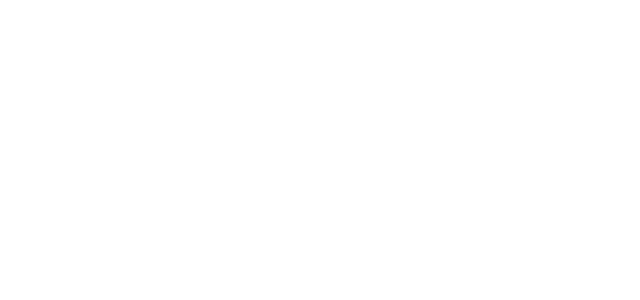
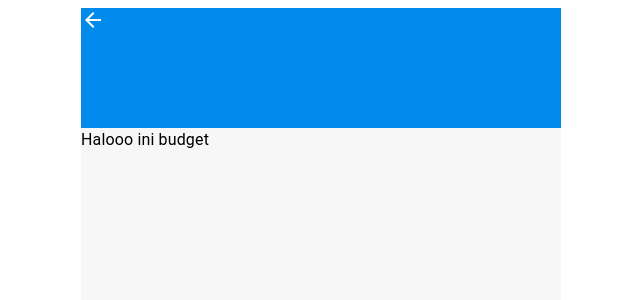
Before and after one commit to agnesjuliana/U.Digi, a React (Create React App) app: page /budgeting in a window 1280 px wide. Shown: the top 300 px of the page, without its empty margins (319-959 px from the left). Built offline with nearby package versions, Linux system fonts and the light colour scheme.

Commit message:
add topController

```diff
--- a/src/App.js
+++ b/src/App.js
@@ -4,6 +4,7 @@
 import Home from './pages/home';
 import Notifikasi from './pages/notifikasi';
 import Setting from './pages/setting';
+import Budgeting from './pages/budgeting';
 
 function App() {
   return (
@@ -12,6 +13,7 @@
       <Route component={Riwayat} path="/riwayat" />
       <Route component={Notifikasi} path="/notifikasi" />
       <Route component={Setting} path="/setting" />
+      <Route component={Budgeting} path="/budgeting" />
     </Switch>
   );
 }
--- /dev/null
+++ b/src/components/topController.js
@@ -0,0 +1,12 @@
+import React from 'react';
+import ArrowBackIcon from '@mui/icons-material/ArrowBack';
+
+export default function topController() {
+  return (
+    <div>
+      <div className="topController">
+        <ArrowBackIcon style={{ color: "white" }} />
+      </div>
+    </div>
+  )
+}
--- a/src/index.css
+++ b/src/index.css
@@ -1,4 +1,4 @@
-body {
+/* body {
   margin: 0;
   font-family: -apple-system, BlinkMacSystemFont, 'Segoe UI', 'Roboto', 'Oxygen',
     'Ubuntu', 'Cantarell', 'Fira Sans', 'Droid Sans', 'Helvetica Neue',
@@ -10,4 +10,15 @@
 code {
   font-family: source-code-pro, Menlo, Monaco, Consolas, 'Courier New',
     monospace;
+} */
+
+@import url('https://fonts.googleapis.com/css2?family=Poppins:wght@400;500;600;700&display=swap');
+body{
+  font-family: Poppins;
 }
+
+.topController{
+  height: 120px;
+  width: 100%;
+  background-color: #008AEC;
+}
--- /dev/null
+++ b/src/pages/budgeting.js
@@ -0,0 +1,33 @@
+import React from "react";
+import { useHistory } from "react-router";
+import { Typography, Button, Box } from "@mui/material";
+import Navigation from "../components/navigation";
+import TopController from "../components/topController";
+
+const Budgeting = () => {
+  const history = useHistory();
+
+  const handleSwitch = () => {
+    history.push("/switch");
+  };
+  return (
+    <div
+      style={{
+        display: "flex",
+        justifyContent: "center",
+      }}
+    >
+      <Box
+        sx={{
+          width: "480px",
+          backgroundColor: "#f7f7f7",
+          minHeight: "100vh",
+        }}
+      >
+        <TopController />
+        <Typography>Halooo ini budget</Typography>
+      </Box>
+    </div>
+  );
+};
+export default Budgeting;
--- a/src/pages/home.js
+++ b/src/pages/home.js
@@ -23,6 +23,7 @@
           minHeight: "100vh",
         }}
       >
+
         <Typography>Halooo ini home</Typography>
         <Navigation />
       </Box>
```
